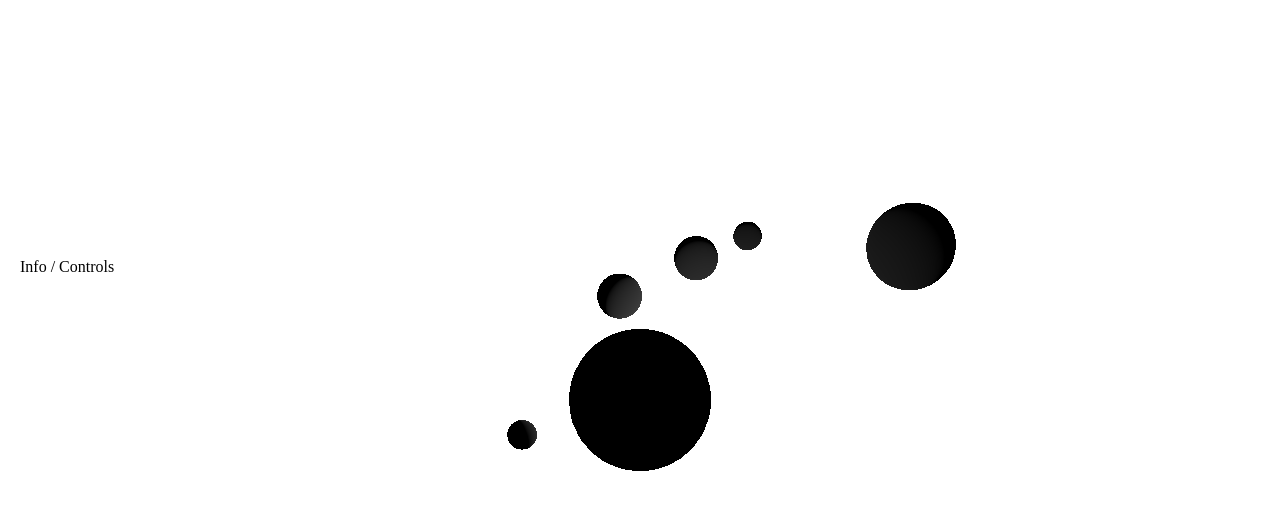
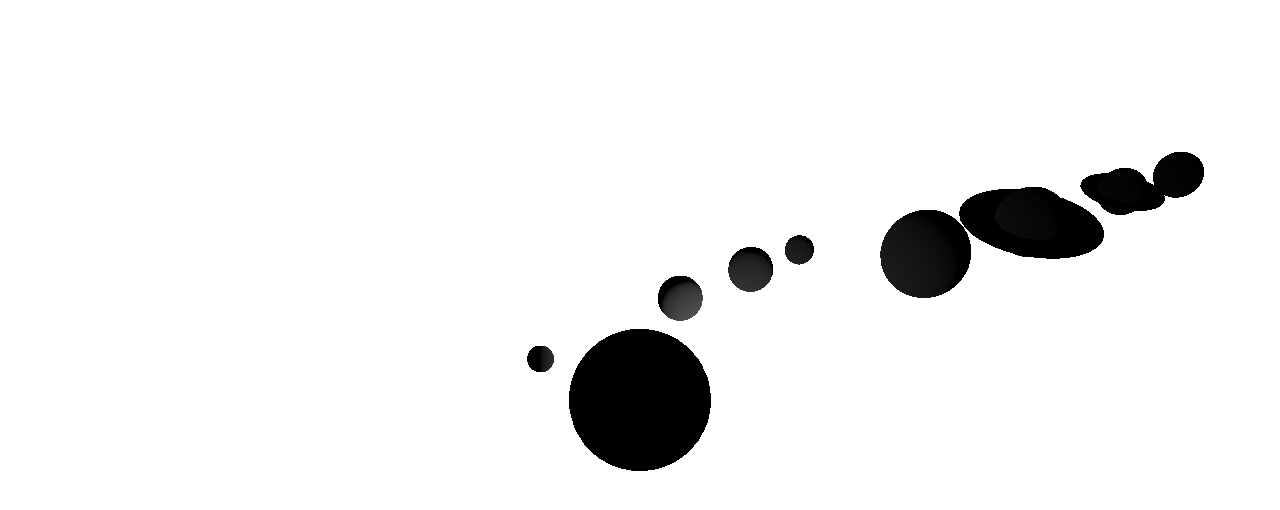
Before and after one commit to kaushalch1/solar-system, a website built with Vite: page index.html in a window 1280 px wide. Built offline with nearby package versions, Linux system fonts and the light colour scheme; animation ran at ten frames a second; files whose address does not match are found by name.

Commit message:
final commit

```diff
--- a/index.html
+++ b/index.html
@@ -4,11 +4,34 @@
     <meta name="viewport" content="width=device-width,initial-scale=1.0">
     <style>
         body{
-            margin: -0px;
+            margin: 0;
+        }
+        #p1{
+                position: absolute;
+                top: 12px;
+                left: 720px;
+                margin: 0;
+                color: white;
+                z-index: 1000;
+                font-size: 1.2rem;
+           }
+        #p2{
+            position:absolute;
+            left: 30px;
+            top: 250px;
+            margin:0px;
+            color: white;
+            z-index: 30;
+            line-height: 1.4;
+            font-size: 0.95rem;
         }
     </style>
 </head>
 <body>
+    <p id="p1">The Solar system</p>
+    <p id="p2">
+        Planets:<br><br>Mercury - Swift Planet<br>Venus - Morning star<br>Earth - Blue Planet<br>Mars - Red Planet<br>Jupiter - Giant Planet<br>Saturn - Jewel of solar system<br>Uranus - Bull's Eye Planet<br>Neptune - Windy Planet
+    </p>
     <script type="module" src="./script.js"></script>
 </body>
 </html>
--- a/script.js
+++ b/script.js
@@ -8,7 +8,12 @@ import venusTexture from '../three.j/img/venus.jpg';
 import earthTexture from '../three.j/img/earth.jpg';
 import marsTexture from '../three.j/img/mars.jpg';
 import jupiterTexture from '../three.j/img/jupiter.jpg';
-import { PointerLockControls } from 'three/examples/jsm/Addons.js';
+import saturnTexture from '../three.j/img/saturn.jpg';
+import saturnRingTexture from '../three.j/img/saturn ring.png';
+import neptuneTexture from '../three.j/img/neptune.jpg';
+import uranusTexture from '../three.j/img/uranus.jpg';
+import uranusRingTexture from '../three.j/img/uranus ring.png';
+// import { PointerLockControls } from 'three/examples/jsm/Addons.js';
 //import { createElement } from 'react';
 
 const renderer= new THREE.WebGLRenderer();
@@ -52,7 +57,7 @@ const sunMat= new THREE.MeshBasicMaterial({
 const sun=new THREE.Mesh(sungeo,sunMat);
 scene.add(sun);
 sun.name = 'sun';
-function createplanet(radius, texture, dist, name){
+function createplanet(radius, texture, dist, name,ring){
     const geo = new THREE.SphereGeometry(radius,30,30);
     const mat = new THREE.MeshStandardMaterial({
         map: textureLoader.load(texture)
@@ -61,6 +66,20 @@ function createplanet(radius, texture, dist, name){
     if (name) planet.name = name;
     const planetobj = new THREE.Object3D();
     planetobj.add(planet);
+    if(ring){
+        const ringGeo=new THREE.RingGeometry(
+            ring.innerRadius,
+            ring.outerRadius,
+            32);
+        const ringMat=new THREE.MeshBasicMaterial({
+            map:textureLoader.load(ring.Texture),
+            side:THREE.DoubleSide,
+        });
+        const ringMesh = new THREE.Mesh(ringGeo, ringMat);
+        planet.add(ringMesh);
+        // ringMesh.position.x = position;
+        ringMesh.rotation.x=-0.5*Math.PI;
+    }
     scene.add(planetobj);
     planet.position.x = dist;
     return {planet,planetobj};
@@ -70,8 +89,29 @@ const venus =createplanet(5.8,venusTexture,42,'venus');
 const earth =createplanet(6,earthTexture,62,'earth');
 const mars =createplanet(4,marsTexture,78,'mars');
 const jupiter =createplanet(12,jupiterTexture,100,'jupiter');
+const saturn=createplanet(10,saturnTexture,138,'saturn',{
+    innerRadius: 10,
+    outerRadius: 20,
+    Texture: saturnRingTexture,
+});
+const uranus =createplanet(7,uranusTexture,176,'uranus',{
+    innerRadius:7,
+    outerRadius:12,
+    Texture: uranusRingTexture,
+});
+const neptune =createplanet(7,neptuneTexture,200,'neptune');
 
-const clickableMeshes = [sun, mercury.planet, venus.planet, earth.planet, mars.planet, jupiter.planet];
+const clickableMeshes = [
+    sun,
+    mercury.planet,
+    venus.planet,
+    earth.planet,
+    mars.planet,
+    jupiter.planet,
+    saturn.planet,
+    uranus.planet,
+    neptune.planet
+];
 
 const raycaster = new THREE.Raycaster();
 const pointer = new THREE.Vector2();
@@ -80,24 +120,12 @@ renderer.domElement.addEventListener('pointerdown', (event) => {
     pointer.x = ((event.clientX - rect.left) / rect.width) * 2 - 1;
     pointer.y = -((event.clientY - rect.top) / rect.height) * 2 + 1;
     raycaster.setFromCamera(pointer, camera);
-    raycaster.style.cursor="pointer";
     const hits = raycaster.intersectObjects(clickableMeshes, true);
     if (hits.length > 0) {
         console.log(hits[0].object.name);
     }
 });
 
-const div = document.createElement("div");
-div.textContent = 'Info / Controls';
-div.style.position = 'absolute';
-div.style.top = '250px';
-div.style.left = '12px';
-div.style.width = '220px';
-div.style.height = '120px';
-div.style.padding = '8px';
-div.style.backgroundColor = 'white';
-div.style.color = '#000';
-document.body.appendChild(div);
 
 const pointLight = new THREE.PointLight(0xFFFFFF, 10000, 3000);
 pointLight.position.set(25, 0, 0);
@@ -110,17 +138,22 @@ function animate(){
     earth.planet.rotateY(0.02);
     mars.planet.rotateY(0.018);
     jupiter.planet.rotateY(0.04);
+    saturn.planet.rotateY(0.038);
+    uranus.planet.rotateY(0.03);
+    neptune.planet.rotateY(0.032);
 
     mercury.planetobj.rotateY(0.04);
     venus.planetobj.rotateY(0.015);
     earth.planetobj.rotateY(0.01);
     mars.planetobj.rotateY(0.008);
     jupiter.planetobj.rotateY(0.002);
+    saturn.planetobj.rotateY(0.0009);
+    uranus.planetobj.rotateY(0.0004);
+    neptune.planetobj.rotateY(0.0001);
     orbit.update();
 
     renderer.render(scene,camera);
 }
-
 renderer.setAnimationLoop(animate);
 
 window.addEventListener('resize',()=>{
```
